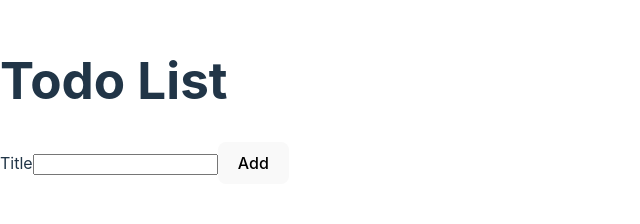
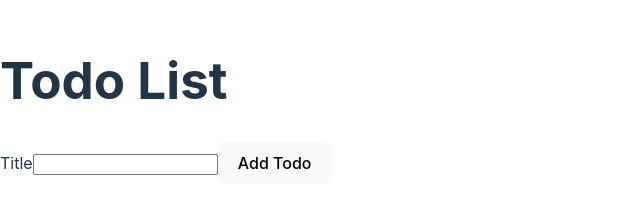
Before and after one commit to EphremAlebachew/react-todo, a React (Vite) app: page / in a window 1280 px wide. Shown: the part 237-461 px from the top of the page, without its empty margins (0-640 px from the left). Built offline with nearby package versions, Linux system fonts and the light colour scheme.

Commit message:
ass-3-2-with-vite

```diff
--- a/src/AddTodoForm/AddTodoForm.jsx
+++ b/src/AddTodoForm/AddTodoForm.jsx
@@ -1,16 +1,33 @@
-import React from 'react'
+import React, { useState } from "react";
+function AddTodoForm({ onAddTodo }) {
+    const [todoTitle, setTodoTitle] = useState("");
 
- function AddTodoForm() {
-  return (
-    <div>
-          <form>
+    const handleTitleChange = (e) => {
+      const newTodoTitle = e.target.value;
+      setTodoTitle(newTodoTitle);
+    };
 
-              <label htmlFor="todoTitle">Title</label>
-              <input type="text" id="todoTitle" />
-              <button type="submit">Add</button>
-          </form>
+    const handleAddTodo = () => {
+      onAddTodo(todoTitle);
+      setTodoTitle("");
+    };
 
-    </div>
-  )
-}
-export default AddTodoForm;
+    return (
+      <div>
+        <form>
+          <label htmlFor="todoTitle">Title</label>
+          <input
+            type="text"
+            id="todoTitle"
+            value={todoTitle}
+            onChange={handleTitleChange}
+          />
+          <button type="button" onClick={handleAddTodo}>Add Todo</button>
+        </form>
+      </div>
+    );
+  }
+
+  export default AddTodoForm;
+
+{/* <button type="submit">Add</button> */}
--- a/src/App.jsx
+++ b/src/App.jsx
@@ -1,14 +1,22 @@
-import React,{useState} from "react";
+import React, { useState } from "react";
 import TodoList from "./Todolist/TodoList";
 import AddTodoForm from "./AddTodoForm/AddTodoForm";
+
 function App() {
   const [todoList, setTodoList] = useState([]);
+
+  const handleAddTodo = (newTodoTitle) => {
+    const newTodo = { id: todoList.length + 1, title: newTodoTitle };
+    setTodoList([...todoList, newTodo]);
+  };
+
   return (
     <div>
+
       <h1>Todo List</h1>
 
-      <AddTodoForm />
-      <TodoList  todoList={todoList}/>
+      <AddTodoForm onAddTodo={handleAddTodo} />
+      <TodoList todoList={todoList} />
     </div>
   );
 }
```
